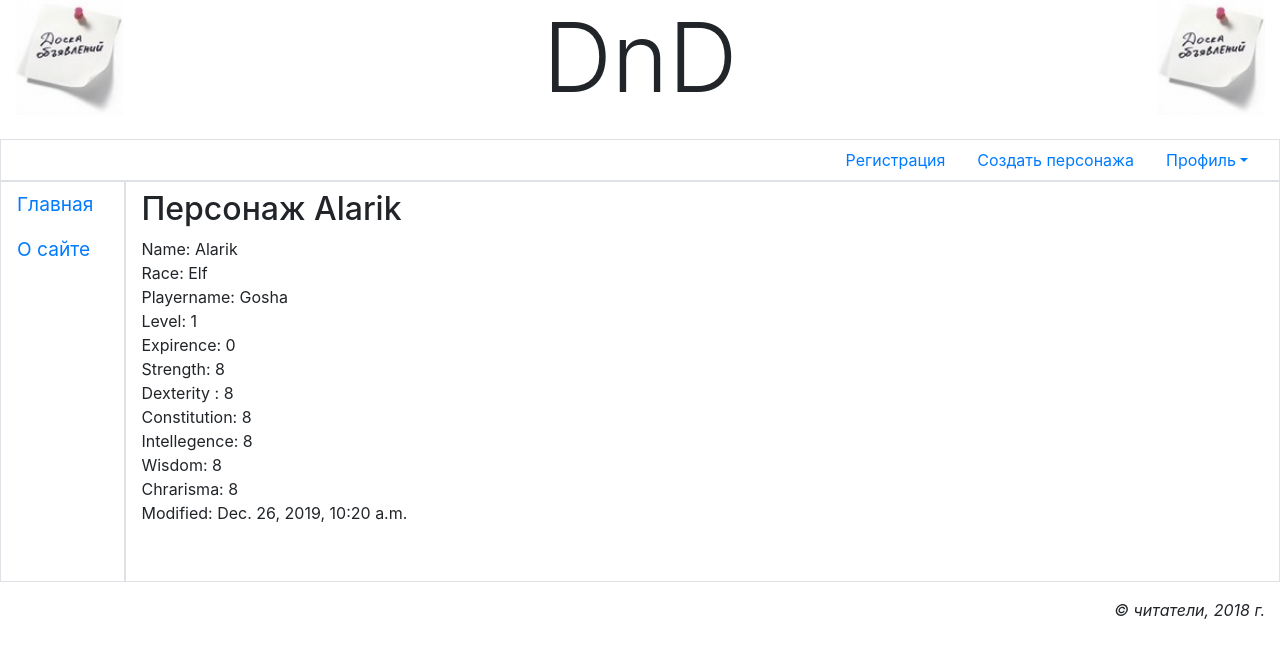
After one commit to r2d2-lex/dnd5e, a Django app: a page that uses ksardas/main/templates/layout/basic.html in a window 1280 px wide. The commit adds this page. Shown: the top 658 px of the page. Run offline with Django 3.2, Linux system fonts and the light colour scheme; a user stored in the database is signed in; data comes from the database, SQL or seed files in the repository; both versions use the stored data as it was after the commit; some libraries are stand-ins or nearby versions.

Commit message:
View chars + Create chars

```diff
--- a/ksardas/main/models.py
+++ b/ksardas/main/models.py
@@ -27,8 +27,8 @@ class AdvUser(AbstractUser):
 
 
 class CharBase(models.Model):
-    owner = models.ForeignKey('AdvUser', null=True, on_delete=models.PROTECT, verbose_name='Владелец персонажа')
-    name = models.CharField(null=False, max_length=20, verbose_name='Имя персонажа')
+    owner = models.ForeignKey('AdvUser', null=False, on_delete=models.PROTECT, verbose_name='Владелец персонажа')
+    name = models.CharField(db_index=True, null=False, max_length=20, verbose_name='Имя персонажа')
     race = models.CharField(null=False, max_length=20, verbose_name='Расса персонажа')
     playername = models.CharField(null=True, max_length=20, verbose_name='Реальное имя персонажа')
     level = models.IntegerField(null=False, default=1, verbose_name='Уровень персонажа')
--- a/ksardas/main/templates/layout/basic.html
+++ b/ksardas/main/templates/layout/basic.html
@@ -19,12 +19,13 @@
                 <li class="nav-item"><a class="nav-link" href="{% url 'main:register' %}">
                 Регистрация</a></li>
                 {% if user.is_authenticated %}
+                <li class="nav-item"><a class="nav-link" href="{% url 'main:create_character' %}">Создать персонажа</a></li>
                 <li class="nav-item dropdown">
                     <a class="nav-link dropdown-toggle" data-toggle="dropdown"
                     href="#" role="button" aria-haspopup="true"
                     aria-expanded="false">Профиль</a>
                     <div class="dropdown-menu">
-                        <a class="dropdown-item" href="{% url 'main:profile' %}">Мои объявления</a>
+                        <a class="dropdown-item" href="{% url 'main:profile' %}">Мои персонажи</a>
                         <a class="dropdown-item" href="{% url 'main:profile_change' %}">
                         Изменить личные данные</a>
                         <a class="dropdown-item" href="{% url 'main:password_change' %}">
--- /dev/null
+++ b/ksardas/main/templates/main/character.html
@@ -0,0 +1,26 @@
+{% extends "layout/basic.html" %}
+
+{% load bootstrap4 %}
+
+{% block title %}Персонаж {{ char.name }}  {% endblock %}
+
+{% block content %}
+<h2>Персонаж {{ char.name }}</h2>
+
+<div>
+    Name: {{ char.name }} <br>
+    Race: {{ char.race }} <br>
+    Playername:  {{ char.playername }} <br>
+    Level: {{ char.level }} <br>
+    Expirence: {{ char.expirence }} <br>
+    Strength: {{ char.strength }} <br>
+    Dexterity : {{ char.dexterity }} <br>
+    Constitution: {{ char.constitution }} <br>
+    Intellegence: {{ char.intellegence }} <br>
+    Wisdom: {{ char.wisdom }} <br>
+    Chrarisma: {{ char.chrarisma }} <br>
+    Modified:  {{ char.modified }} <br>
+    <br><br>
+</div>
+
+{% endblock %}
--- a/ksardas/main/templates/main/profile.html
+++ b/ksardas/main/templates/main/profile.html
@@ -15,7 +15,7 @@
 Ваши персонажи...
 {% for ch in chars %}
 <div>
-    Name: {{ ch.name }} <br>
+    Name: <a href="{% url 'main:profile_character' ch.name %}">{{ ch.name }}</a><br>
     Race: {{ ch.race }} <br>
     Playername:  {{ ch.playername }} <br>
     Level: {{ ch.level }} <br>
--- a/ksardas/main/urls.py
+++ b/ksardas/main/urls.py
@@ -7,6 +7,8 @@ from .views import BBPasswordChangeView
 from .views import RegisterUserView, RegisterDoneView
 from .views import DeleteUserView
 from .views import user_activate
+from .views import profile_character
+from .views import CharCreateView
 from django.contrib.auth.views import LoginView
 app_name = 'main'
 urlpatterns = [
@@ -16,6 +18,8 @@ urlpatterns = [
     path('accounts/profile/', profile, name='profile'),
     path('accounts/profile/change/', ChangeUserInfoView.as_view(), name='profile_change'),
     path('accounts/profile/delete/', DeleteUserView.as_view(), name='profile_delete'),
+    path('accounts/profile/char/create/', CharCreateView.as_view(), name='create_character'),
+    path('accounts/profile/char/<str:name>/', profile_character, name='profile_character'),
     path('accounts/password/change/', BBPasswordChangeView.as_view(), name='password_change'),
     path('accounts/login/', BBLoginView.as_view(), name='login'),
     path('accounts/logout/', BBLogoutView.as_view(), name='logout'),
--- a/ksardas/main/views.py
+++ b/ksardas/main/views.py
@@ -1,27 +1,25 @@
-from django.shortcuts import render
 from django.http import HttpResponse, Http404
-
+from django.core.signing import BadSignature
 from django.contrib.auth.views import LoginView, LogoutView, PasswordChangeView
 from django.contrib.auth.mixins import LoginRequiredMixin
-
-from django.template.loader import get_template
-from django.template import TemplateDoesNotExist
 from django.contrib.auth.decorators import login_required
 from django.contrib.auth import logout
 from django.contrib import messages
+from django.contrib.messages.views import SuccessMessageMixin
 
+from django.urls import reverse_lazy
+from django.shortcuts import render
+from django.shortcuts import get_object_or_404
+from django.template.loader import get_template
+from django.template import TemplateDoesNotExist
+from django.template import loader
+from django.views.generic.base import TemplateView
 from django.views.generic.edit import UpdateView, CreateView, DeleteView
-from django.contrib.messages.views import SuccessMessageMixin
-from django.urls import reverse_lazy
-from django.shortcuts import get_object_or_404
-from django.views.generic.base import TemplateView
-from django.core.signing import BadSignature
-from django.template import loader
 
-
-from .models import AdvUser, CharBase
+from .forms import CreateCharForm
 from .forms import ChangeUserInfoForm
 from .forms import RegisterUserForm
+from .models import AdvUser, CharBase
 from .utilites import signer
 
 
@@ -108,12 +106,42 @@ def user_activate(request, sign):
 
 @login_required
 def profile(request):
-    chars = CharBase.objects.all()
+    print("Current account: ",request.user)
+    chars = CharBase.objects.filter(owner=request.user)
     return render(request, 'main/profile.html', {'chars': chars})
+
+    #
     #template = loader.get_template('main/profile.html')
     #chars = CharBase.objects.all()
     #context = {'chars': chars}
     #return HttpResponse(template.render(context, request=request))
+    #
+
+
+@login_required
+def profile_character(request, name):
+    print("Current char: ",name)
+    ch = CharBase.objects.get(name=name)
+    return render(request, 'main/character.html', {'char': ch})
+
+
+# @login_required
+class CharCreateView(CreateView):
+    template_name = 'main/create_character.html'
+    form_class = CreateCharForm
+    success_url = reverse_lazy('main:profile')
+
+    def get_context_data(self, **kwargs):
+        context = super().get_context_data(**kwargs)
+        context['chars'] = CharBase.objects.all()
+        return context
+
+
+'''
+def create_character(request):
+    print("Create Character: ")
+    return render(request, 'main/create_character.html')
+'''
 
 
 def other_page(request, page):
```
Also changed, not shown: ksardas/main/forms.py (+25 -8 lines), ksardas/main/templates/main/create_character.html (added, +18 -0 lines), ksardas/db.sqlite3.
